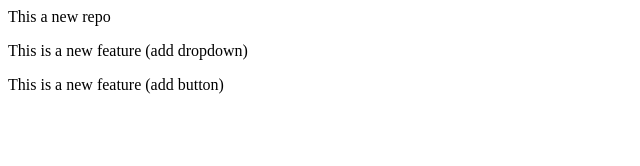
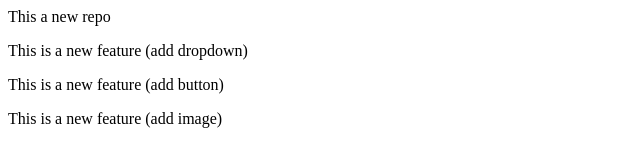
Before and after one commit to deekshaj25/Localrepo, a plain HTML site: page index.html in a window 1280 px wide. Shown: the whole page, without its empty margins (0-640 px from the left). Drawn offline with Linux system fonts and the light colour scheme.

Commit message:
added image

```diff
--- a/index.html
+++ b/index.html
@@ -1,3 +1,4 @@
 <p>This a new repo</p>
 <p>This is a new feature (add dropdown)</p>
 <p>This is a new feature (add button)</p>
+<p>This is a new feature (add image)</p>
```
